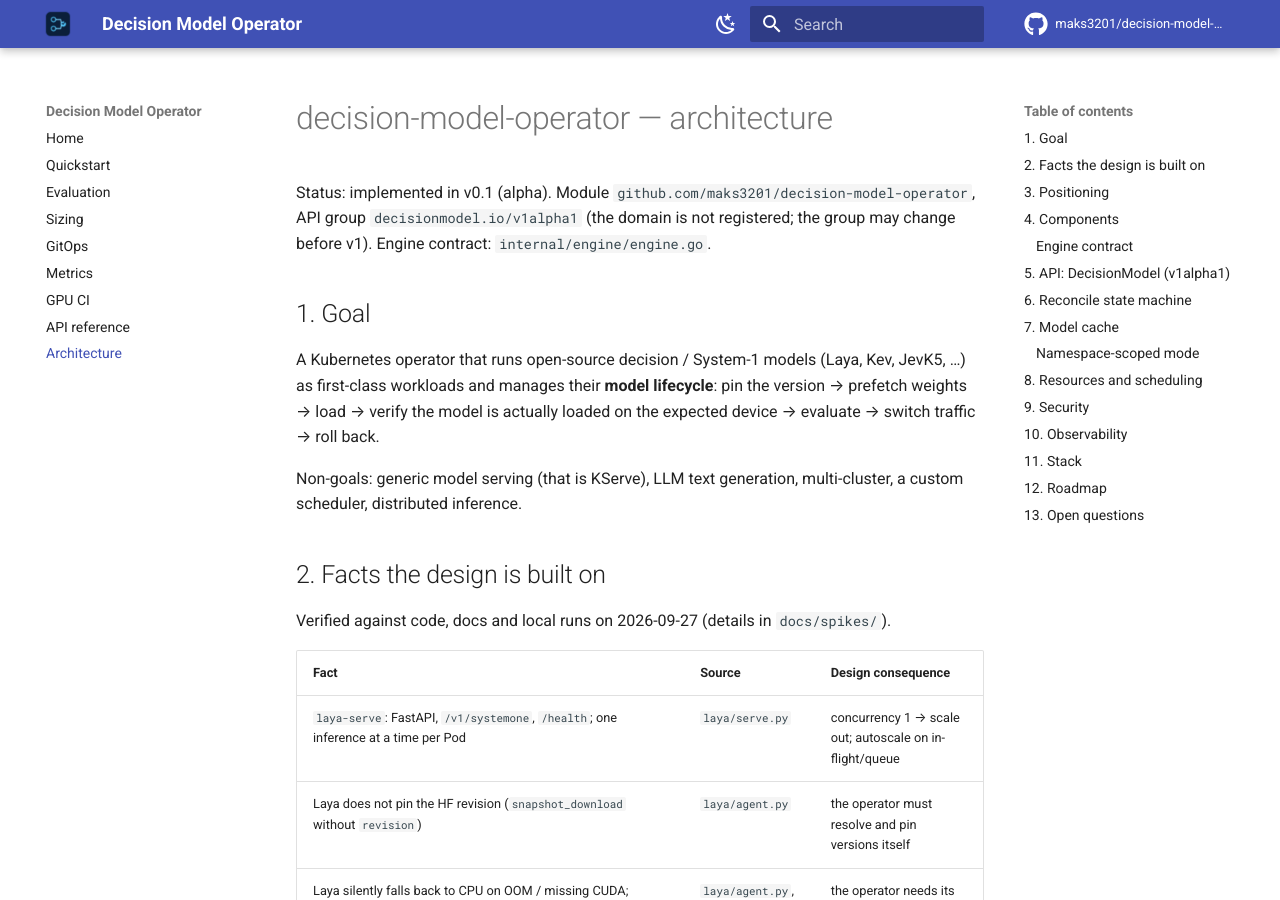
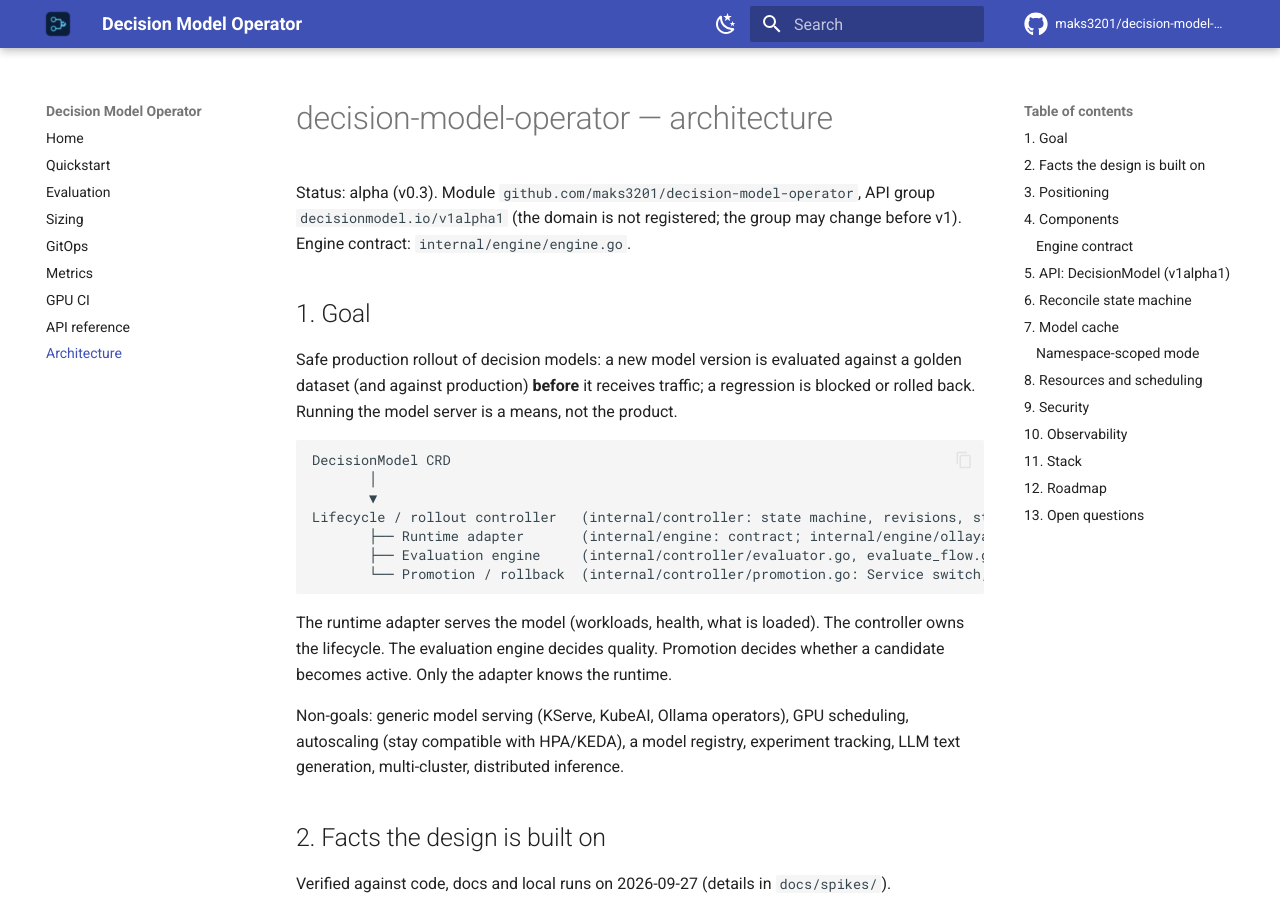
Before and after one commit to maks3201/decision-model-operator, an MkDocs documentation site: the page built from docs/ARCHITECTURE.md, in a window 1280 px wide and 900 px high. Built offline with MkDocs 1.6.1 and Material for MkDocs 9.7.7, drawn with Linux system fonts in a browser that asks for light colours; comment, search, counter and statistics services are not loaded.

Commit message:
docs: lead with evaluation-gated rollout of decision models (#24)
The README now starts with the problem (a new model can be up and still
worse) and the rollout flow, then a quickstart, capabilities, supported
runtimes and how this differs from generic model-serving operators. The
architecture goal describes the controller, runtime adapter, evaluation
and promotion layers.

````diff
--- a/docs/ARCHITECTURE.md
+++ b/docs/ARCHITECTURE.md
@@ -1,18 +1,32 @@
 # decision-model-operator — architecture
 
-Status: implemented in v0.1 (alpha). Module `github.com/maks3201/decision-model-operator`,
+Status: alpha (v0.3). Module `github.com/maks3201/decision-model-operator`,
 API group `decisionmodel.io/v1alpha1` (the domain is not registered; the group may change before v1).
 Engine contract: `internal/engine/engine.go`.
 
 ## 1. Goal
 
-A Kubernetes operator that runs open-source decision / System-1 models (Laya, Kev, JevK5, …)
-as first-class workloads and manages their **model lifecycle**: pin the version → prefetch
-weights → load → verify the model is actually loaded on the expected device → evaluate →
-switch traffic → roll back.
+Safe production rollout of decision models: a new model version is evaluated against a golden
+dataset (and against production) **before** it receives traffic; a regression is blocked or rolled
+back. Running the model server is a means, not the product.
 
-Non-goals: generic model serving (that is KServe), LLM text generation, multi-cluster,
-a custom scheduler, distributed inference.
+```text
+DecisionModel CRD
+       │
+       ▼
+Lifecycle / rollout controller   (internal/controller: state machine, revisions, status)
+       ├── Runtime adapter       (internal/engine: contract; internal/engine/ollaya: Ollaya)
+       ├── Evaluation engine     (internal/controller/evaluator.go, evaluate_flow.go; internal/eval/calibration)
+       └── Promotion / rollback  (internal/controller/promotion.go: Service switch, failed revisions)
+```
+
+The runtime adapter serves the model (workloads, health, what is loaded). The controller owns the
+lifecycle. The evaluation engine decides quality. Promotion decides whether a candidate becomes
+active. Only the adapter knows the runtime.
+
+Non-goals: generic model serving (KServe, KubeAI, Ollama operators), GPU scheduling, autoscaling
+(stay compatible with HPA/KEDA), a model registry, experiment tracking, LLM text generation,
+multi-cluster, distributed inference.
 
 ## 2. Facts the design is built on
 
````
Also changed, not shown: README.md (+153 -102 lines).
